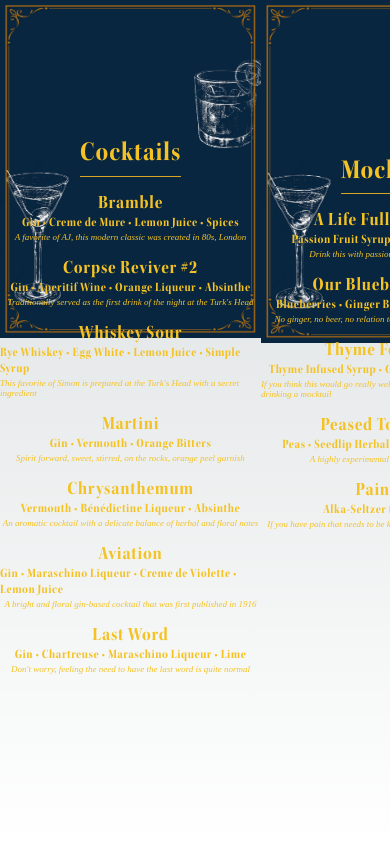
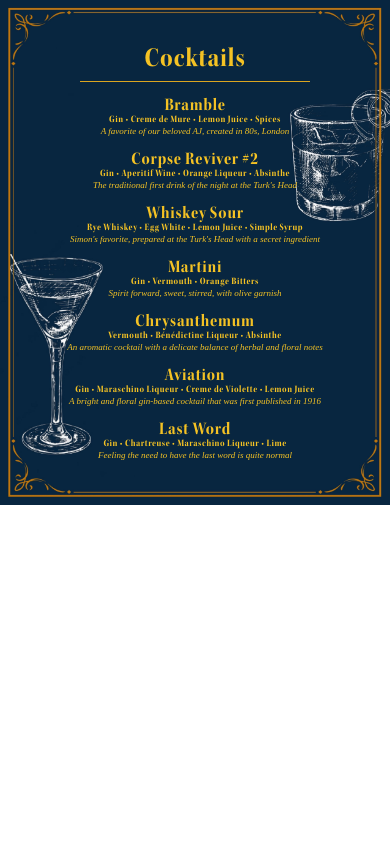
Before and after one commit to cemozturan/the-turks-head, a Next.js app: page / in a window 390 px wide. Shown: the top 844 px of the page. Built offline with nearby package versions, Linux system fonts and the light colour scheme.

Commit message:
some stuff

```diff
--- a/next.config.js
+++ b/next.config.js
@@ -1,4 +1,4 @@
 /** @type {import('next').NextConfig} */
-const nextConfig = { output: "export", distDir: "docs" };
+const nextConfig = { output: "export" };
 
 module.exports = nextConfig;
--- a/src/app/page.module.css
+++ b/src/app/page.module.css
@@ -4,229 +4,12 @@
   justify-content: space-around;
   align-items: center;
   min-height: 100vh;
-}
-
-.bgimg {
-  background-image: url("../../public/menu.jpg");
-}
-
-.description {
-  display: inherit;
-  justify-content: inherit;
-  align-items: inherit;
-  font-size: 0.85rem;
-  max-width: var(--max-width);
-  width: 100%;
-  z-index: 2;
-  font-family: var(--font-mono);
-}
-
-.description a {
-  display: flex;
-  justify-content: center;
-  align-items: center;
-  gap: 0.5rem;
-}
-
-.description p {
-  position: relative;
-  margin: 0;
-  padding: 1rem;
-  background-color: rgba(var(--callout-rgb), 0.5);
-  border: 1px solid rgba(var(--callout-border-rgb), 0.3);
-  border-radius: var(--border-radius);
-}
-
-.code {
-  font-weight: 700;
-  font-family: var(--font-mono);
-}
-
-.grid {
-  display: grid;
-  grid-template-columns: repeat(4, minmax(25%, auto));
-  width: var(--max-width);
-  max-width: 100%;
-}
-
-.card {
-  padding: 1rem 1.2rem;
-  border-radius: var(--border-radius);
-  background: rgba(var(--card-rgb), 0);
-  border: 1px solid rgba(var(--card-border-rgb), 0);
-  transition: background 200ms, border 200ms;
-}
-
-.card span {
-  display: inline-block;
-  transition: transform 200ms;
-}
-
-.card h2 {
-  font-weight: 600;
-  margin-bottom: 0.7rem;
-}
-
-.card p {
-  margin: 0;
-  opacity: 0.6;
-  font-size: 0.9rem;
-  line-height: 1.5;
-  max-width: 30ch;
-}
-
-.center {
-  display: flex;
-  justify-content: center;
-  align-items: center;
-  position: relative;
-  padding: 4rem 0;
-}
-
-.center::before {
-  background: var(--secondary-glow);
-  border-radius: 50%;
-  width: 480px;
-  height: 360px;
-  margin-left: -400px;
-}
-
-.center::after {
-  background: var(--primary-glow);
-  width: 240px;
-  height: 180px;
-  z-index: -1;
-}
-
-.center::before,
-.center::after {
-  content: "";
-  left: 50%;
-  position: absolute;
-  filter: blur(45px);
-  transform: translateZ(0);
-}
-
-.logo {
-  position: relative;
-}
-/* Enable hover only on non-touch devices */
-@media (hover: hover) and (pointer: fine) {
-  .card:hover {
-    background: rgba(var(--card-rgb), 0.1);
-    border: 1px solid rgba(var(--card-border-rgb), 0.15);
-  }
-
-  .card:hover span {
-    transform: translateX(4px);
-  }
-}
-
-@media (prefers-reduced-motion) {
-  .card:hover span {
-    transform: none;
-  }
+  background: white;
 }
 
 /* Mobile */
 @media (max-width: 700px) {
-  .content {
-    padding: 4rem;
-  }
-
-  .grid {
-    grid-template-columns: 1fr;
-    margin-bottom: 120px;
-    max-width: 320px;
-    text-align: center;
-  }
-
-  .card {
-    padding: 1rem 2.5rem;
-  }
-
-  .card h2 {
-    margin-bottom: 0.5rem;
-  }
-
-  .center {
-    padding: 8rem 0 6rem;
-  }
-
-  .center::before {
-    transform: none;
-    height: 300px;
-  }
-
-  .description {
-    font-size: 0.8rem;
-  }
-
-  .description a {
-    padding: 1rem;
-  }
-
-  .description p,
-  .description div {
-    display: flex;
-    justify-content: center;
-    position: fixed;
-    width: 100%;
-  }
-
-  .description p {
-    align-items: center;
-    inset: 0 0 auto;
-    padding: 2rem 1rem 1.4rem;
-    border-radius: 0;
-    border: none;
-    border-bottom: 1px solid rgba(var(--callout-border-rgb), 0.25);
-    background: linear-gradient(
-      to bottom,
-      rgba(var(--background-start-rgb), 1),
-      rgba(var(--callout-rgb), 0.5)
-    );
-    background-clip: padding-box;
-    backdrop-filter: blur(24px);
-  }
-
-  .description div {
-    align-items: flex-end;
-    pointer-events: none;
-    inset: auto 0 0;
-    padding: 2rem;
-    height: 200px;
-    background: linear-gradient(
-      to bottom,
-      transparent 0%,
-      rgb(var(--background-end-rgb)) 40%
-    );
-    z-index: 1;
+  .main {
+    flex-direction: column;
   }
 }
-
-/* Tablet and Smaller Desktop */
-@media (min-width: 701px) and (max-width: 1120px) {
-  .grid {
-    grid-template-columns: repeat(2, 50%);
-  }
-}
-
-@media (prefers-color-scheme: dark) {
-  .vercelLogo {
-    filter: invert(1);
-  }
-
-  .logo {
-    filter: invert(1) drop-shadow(0 0 0.3rem #ffffff70);
-  }
-}
-
-@keyframes rotate {
-  from {
-    transform: rotate(360deg);
-  }
-  to {
-    transform: rotate(0deg);
-  }
-}
--- a/src/components/Drink/Description.tsx
+++ b/src/components/Drink/Description.tsx
@@ -1,18 +1,7 @@
+import styles from "./Drink.module.css";
+
 const Description = ({ description }: { description: string }) => {
-  return (
-    <p
-      style={{
-        fontStyle: "italic",
-        fontSize: "xx-small",
-        fontWeight: "200",
-        fontFamily: "none",
-        marginBottom: 0,
-        lineHeight: "10px",
-      }}
-    >
-      {description}
-    </p>
-  );
+  return <p className={styles.description}>{description}</p>;
 };
 
 export default Description;
--- /dev/null
+++ b/src/components/Drink/Drink.module.css
@@ -0,0 +1,56 @@
+.title {
+  font-family: MyFont, sans-serif;
+  font-size: x-large;
+  letter-spacing: 0.75px;
+  cursor: pointer;
+  line-height: 28px;
+  margin-bottom: 0;
+}
+
+.ingredients {
+  font-family: MyFont, sans-serif;
+  font-size: large;
+  font-weight: 200;
+  letter-spacing: 0.5px;
+  margin-bottom: 0;
+  line-height: 24px;
+}
+
+.description {
+  font-style: italic;
+  font-size: small;
+  font-weight: 200;
+  font-family: none;
+  margin-bottom: 0;
+  line-height: 16px;
+}
+
+.container {
+  display: flex;
+  flex-direction: column;
+  justify-content: center;
+  align-items: center;
+  margin-bottom: 2rem;
+}
+
+/* Mobile */
+@media (max-width: 700px) {
+  .title {
+    font-size: large;
+    line-height: 16px;
+  }
+
+  .ingredients {
+    font-size: x-small;
+    line-height: 12px;
+  }
+
+  .description {
+    font-size: xx-small;
+    line-height: 10px;
+  }
+
+  .container {
+    margin-bottom: 1rem;
+  }
+}
--- a/src/components/Drink/Drink.tsx
+++ b/src/components/Drink/Drink.tsx
@@ -1,5 +1,6 @@
 import { DrinkItem } from "@/constants/drinks";
 import Description from "./Description";
+import styles from "./Drink.module.css";
 import Ingredients from "./Ingredients";
 import Title from "./Title";
 
@@ -12,15 +13,7 @@ const Drink = ({
 }) => {
   return (
     <>
-      <div
-        style={{
-          display: "flex",
-          flexDirection: "column",
-          justifyContent: "center",
-          alignItems: "center",
-          marginBottom: "1rem",
-        }}
-      >
+      <div className={styles.container}>
         <Title title={drink.title} onClick={() => onClick(drink.title)} />
         <Ingredients ingredients={drink.ingredients} />
         <Description description={drink.menuDescription} />
--- a/src/components/Drink/Ingredients.tsx
+++ b/src/components/Drink/Ingredients.tsx
@@ -1,19 +1,8 @@
+import styles from "./Drink.module.css";
+
 const Ingredients = ({ ingredients }: { ingredients: string[] }) => {
   const ingredientsText = ingredients.join(" • ");
-  return (
-    <p
-      style={{
-        fontFamily: "MyFont, sans-serif",
-        fontSize: "small",
-        fontWeight: "200",
-        letterSpacing: "0.5px",
-        marginBottom: 0,
-        lineHeight: "16px",
-      }}
-    >
-      {ingredientsText}
-    </p>
-  );
+  return <p className={styles.ingredients}>{ingredientsText}</p>;
 };
 
 export default Ingredients;
--- a/src/components/Drink/Title.tsx
+++ b/src/components/Drink/Title.tsx
@@ -1,16 +1,8 @@
+import styles from "./Drink.module.css";
+
 const Title = ({ title, onClick }: { title: string; onClick: () => void }) => {
   return (
-    <p
-      style={{
-        fontFamily: "MyFont, sans-serif",
-        fontSize: "larger",
-        letterSpacing: "0.75px",
-        cursor: "pointer",
-        lineHeight: "23px",
-        marginBottom: 0,
-      }}
-      onClick={onClick}
-    >
+    <p className={styles.title} onClick={onClick}>
       {title}
     </p>
   );
--- /dev/null
+++ b/src/components/Menu/MenuWrapper.module.css
@@ -0,0 +1,21 @@
+.container {
+  width: 740px;
+}
+
+.children {
+  min-height: 500px;
+  position: relative;
+  top: 20px;
+  margin-top: 48px;
+}
+
+/* Mobile */
+@media (max-width: 700px) {
+  .container {
+    width: 100%;
+  }
+
+  .children {
+    margin-top: 40px;
+  }
+}
--- a/src/components/Menu/MenuWrapper.tsx
+++ b/src/components/Menu/MenuWrapper.tsx
@@ -1,15 +1,16 @@
 import { ReactNode } from "react";
+import styles from "./MenuWrapper.module.css";
 
 const MenuWrapper = ({ children }: { children: ReactNode }) => {
   return (
     <div
+      className={styles.container}
       style={{
         height: "100vh",
-        width: "493px",
       }}
     >
       <div
-        className="d-flex justify-content-center flex-column"
+        className="d-flex flex-column"
         style={{
           backgroundImage: `url("./menu.jpg")`,
           backgroundRepeat: "no-repeat",
@@ -17,7 +18,27 @@ const MenuWrapper = ({ children }: { children: ReactNode }) => {
           height: "100%",
         }}
       >
-        <div style={{ minHeight: "500px" }}>{children}</div>
+        <div className={styles.children}>{children}</div>
+        {/* <div
+          style={{
+            display: "flex",
+            justifyContent: "center",
+            position: "relative",
+            top: "20px",
+          }}
+        >
+          <img
+            src="./vercel.png"
+            height="48px"
+            width="48px"
+            style={{
+              border: "2px solid black",
+              padding: "0.25rem",
+              backgroundColor: "white",
+            }}
+            alt="QR Code"
+          />
+        </div> */}
       </div>
     </div>
   );
--- a/src/constants/drinks.ts
+++ b/src/constants/drinks.ts
@@ -23,8 +23,7 @@ const AVIATION: DrinkItem = {
 const BRAMBLE: DrinkItem = {
   title: "Bramble",
   ingredients: ["Gin", "Creme de Mure", "Lemon Juice", "Spices"],
-  menuDescription:
-    "A favorite of AJ, this modern classic was created in 80s, London",
+  menuDescription: "A favorite of our beloved AJ, created in 80s, London",
   image: "./bramble.png",
   modalDescription: `The Bramble was created in London, in 1984, by Dick Bradsell. At the time, Bradsell worked at a bar in Soho called Fred's Club, and he wanted to create a British cocktail. Memories of going blackberrying in his childhood on the Isle of Wight provided the inspiration for the Bramble. The name of the drink comes from the fact that blackberry bushes are called brambles.`,
 };
@@ -42,7 +41,7 @@ const CORPSE_REVIVER_NO_2: DrinkItem = {
   title: "Corpse Reviver #2",
   ingredients: ["Gin", "Aperitif Wine", "Orange Liqueur", "Absinthe"],
   menuDescription:
-    "Traditionally served as the first drink of the night at the Turk's Head",
+    "The traditional first drink of the night at the Turk's Head",
   image: "./corpse-reviver-2.png",
   modalDescription: `The Corpse Reviver No. 2 is a classic drink that belongs to a family of pre-Prohibition cocktails that were said to be created and consumed for the chief purpose of rousing the drinker from the dead—in other words, meant to cure hangovers, increase vigor and otherwise improve one’s morning.`,
 };
@@ -57,8 +56,7 @@ const COQUITO: DrinkItem = {
 const LAST_WORD: DrinkItem = {
   title: "Last Word",
   ingredients: ["Gin", "Chartreuse", "Maraschino Liqueur", "Lime"],
-  menuDescription:
-    "Don't worry, feeling the need to have the last word is quite normal",
+  menuDescription: "Feeling the need to have the last word is quite normal",
   image: "./last-word.png",
   modalDescription: `The Last Word is a gin-based cocktail originating at the Detroit Athletic Club in the 1910s, shortly before the start of Prohibition. After a long period of obscurity, it enjoyed a renewed popularity in the cocktail renaissance of the early 2000s after being discovered by bartender Murray Stenson of the Zig Zag Café in Seattle.`,
 };
@@ -66,8 +64,7 @@ const LAST_WORD: DrinkItem = {
 const MARTINI: DrinkItem = {
   title: "Martini",
   ingredients: ["Gin", "Vermouth", "Orange Bitters"],
-  menuDescription:
-    "Spirit forward, sweet, stirred, on the rocks, orange peel garnish",
+  menuDescription: "Spirit forward, sweet, stirred, with olive garnish",
   image: "./martini.png",
   modalDescription: `Helena's favorite drink. But who mixed the world’s first Martini? Was it a California prospector during the 1849 Gold Rush or the barman at a New York City hotel 50 years later? Most likely, the Martini is a cocktail that came onto the scene in multiple places at once, as an increasing number of bartenders began to experiment with gin and vermouth.`,
 };
@@ -83,7 +80,7 @@ const WHISKEY_SOUR: DrinkItem = {
   title: "Whiskey Sour",
   ingredients: ["Rye Whiskey", "Egg White", "Lemon Juice", "Simple Syrup"],
   menuDescription:
-    "This favorite of Simon is prepared at the Turk's Head with a secret ingredient",
+    "Simon's favorite, prepared at the Turk's Head with a secret ingredient",
   image: "./whiskey-sour.png",
   modalDescription: `The Whiskey Sour, Simon's favorite drink, has sated thirsty drinkers for more than one and a half centuries. It’s unknown exactly when the cocktail was conceived but its history stretches back to at least the administration of Abraham Lincoln, and the first printed recipe appeared circa 1862 in Jerry Thomas's book The Bar-Tenders Guide.`,
 };
@@ -119,8 +116,7 @@ const PEASED_TO_MEET_YOU: DrinkItem = {
 const OUR_BLUEBERRY_NIGHTS: DrinkItem = {
   title: "Our Blueberry Nights",
   ingredients: ["Blueberries", "Ginger Beer", "Lemon Juice", "Mint"],
-  menuDescription:
-    "No ginger, no beer, no relation to the movie 'My Blueberry Nights'",
+  menuDescription: "No ginger, no beer, no relation to 'My Blueberry Nights'",
   image: "./blueberries.png",
   modalDescription: `Blueberries consist of 14% carbohydrates, 0.7% protein, 0.3% fat, and 84% water. They contain only negligible amounts of micronutrients, with moderate levels (relative to respective Daily Values) of the essential dietary mineral manganese, vitamin C, vitamin K and dietary fiber. A 100-gram serving provides a relatively low amount of food energy – 240 kilojoules (57 kcal) – with a glycemic load of 6.`,
 };
```
Also changed, not shown: public/qr-code.png (added), public/vercel.png (added), 22 other files (tests, documents, lock files or other folders).
